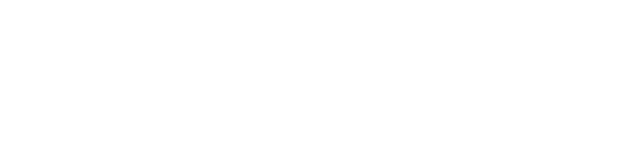
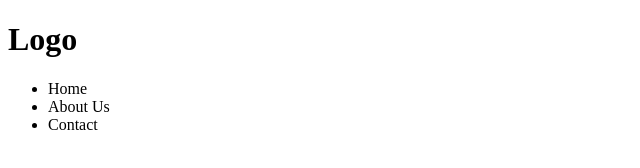
Before and after one commit to isaac292008/productwebappdemo, a plain HTML site: page index.html in a window 1280 px wide. Shown: the whole page, without its empty margins (0-640 px from the left). Drawn offline with Linux system fonts and the light colour scheme.

Commit message:
index.html

```diff
--- a/index.html
+++ b/index.html
@@ -3,5 +3,15 @@
 <head>
 </head>
 <body>
+    <!-- navigation bar -->
+    <header class="navbar">
+        <h1 class="logo">Logo</h1>
+        <ul class="linkholder">
+        <li id="navlink">Home</li>
+        <li id="navlink">About Us</li>
+        <li id="navlink">Contact</li>
+        </ul>
+    </header>
+    <!-- end of navigation bar -->
 </body>
 </html>
--- /dev/null
+++ b/styles.css
@@ -0,0 +1,16 @@
+body {
+  color: white;
+  background-image: linear-gradient(to bottom, blue, cyan);
+  font-family: Menlo;
+}
+header {
+
+}
+.navbar {
+    color: black;
+    background: white;
+}
+.linkholder {
+    display: inline;
+    text-align: right;
+}
```
